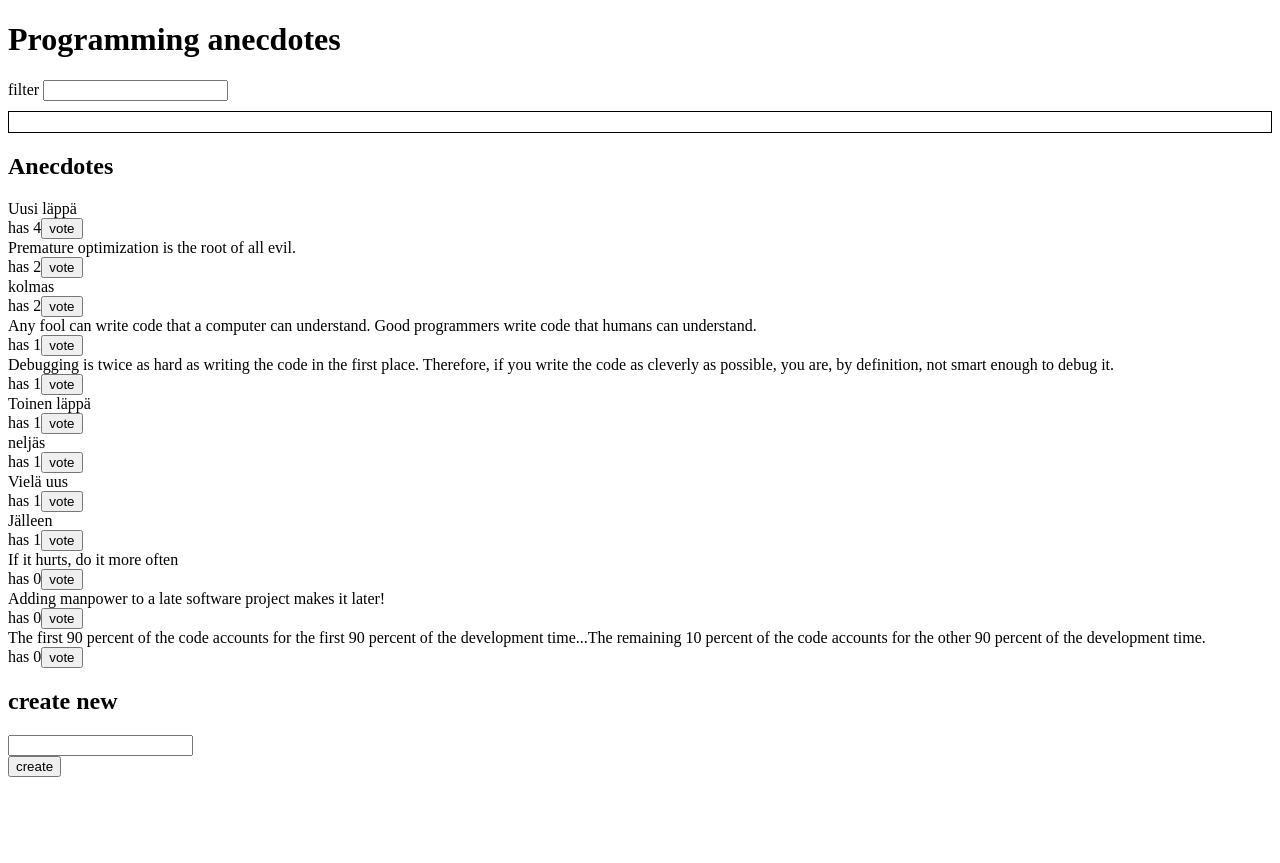
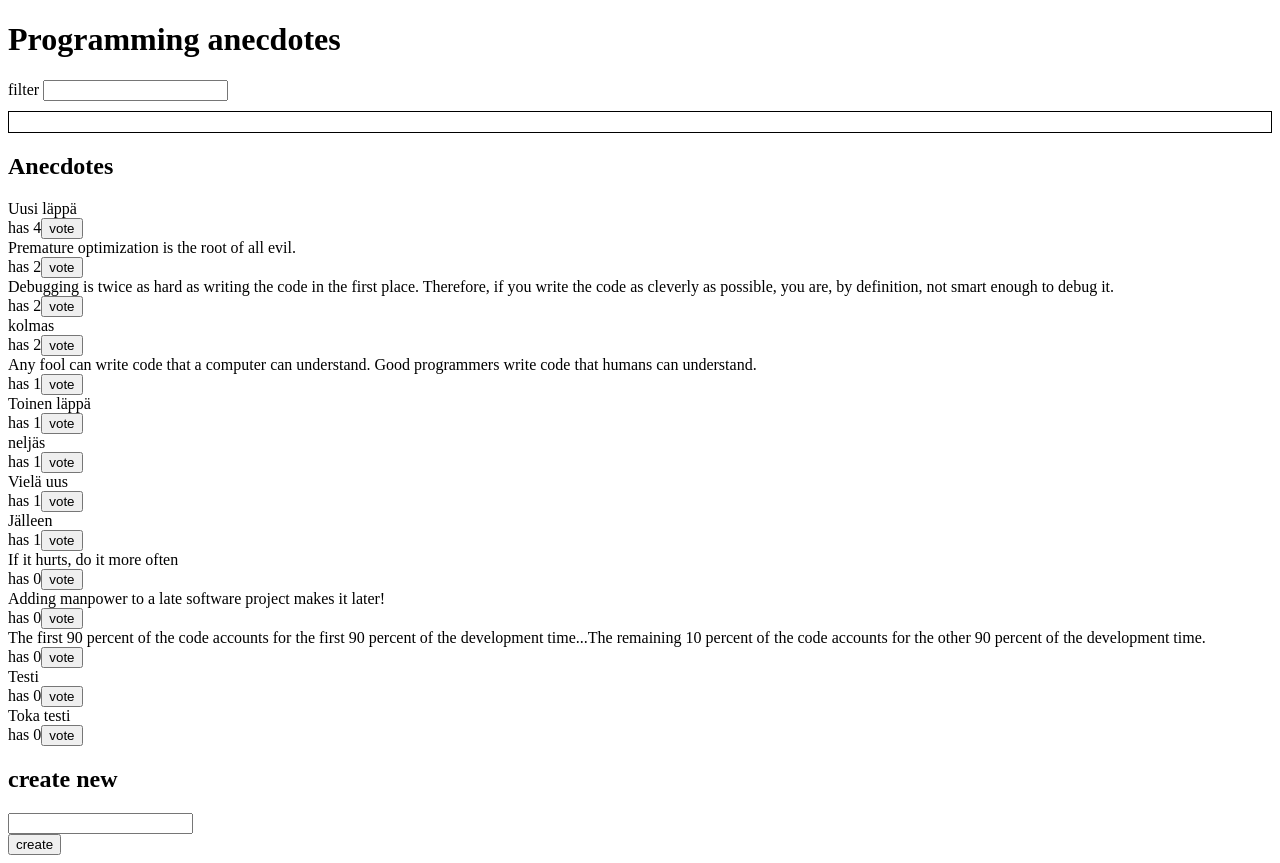
Before and after one commit to pekoe09/fullstack, a React (Create React App) app in the folder osa6_harj_1-23/: page / in a window 1280 px wide. Before the commit the page ends 800 px from the top, so only its background shows below. Built offline with nearby package versions, Linux system fonts and the light colour scheme; data requests are answered from the project's data file; the HTML template or start-up script is replaced by a standard one.

Commit message:
Tehtävä 6.15

```diff
--- a/osa6_harj_1-23/db.json
+++ b/osa6_harj_1-23/db.json
@@ -28,7 +28,7 @@
     {
       "content": "Debugging is twice as hard as writing the code in the first place. Therefore, if you write the code as cleverly as possible, you are, by definition, not smart enough to debug it.",
       "id": "98312",
-      "votes": 1
+      "votes": 2
     },
     {
       "content": "Uusi läppä",
@@ -59,6 +59,16 @@
       "content": "Jälleen",
       "votes": 1,
       "id": "gsaze9b"
+    },
+    {
+      "content": "Testi",
+      "votes": 0,
+      "id": "n3Prnat"
+    },
+    {
+      "content": "Toka testi",
+      "votes": 0,
+      "id": "aWmOcrP"
     }
   ]
 }
--- a/osa6_harj_1-23/src/components/AnecdoteForm.js
+++ b/osa6_harj_1-23/src/components/AnecdoteForm.js
@@ -1,6 +1,6 @@
 import React from 'react'
 import { createAnecdote } from '../reducers/anecdoteReducer'
-import { notificationSetting, notificationClearing } from '../reducers/notificationReducer'
+import { notify } from '../reducers/notificationReducer'
 import { connect } from 'react-redux'
 
 class AnecdoteForm extends React.Component {
@@ -9,11 +9,7 @@ class AnecdoteForm extends React.Component {
     const content = e.target.anecdote.value
     e.target.anecdote.value = ''
     this.props.createAnecdote(content)
-
-    this.props.notificationSetting(`you added '${content}'`)
-    setTimeout(() => {
-      this.props.notificationClearing()
-    }, 5000)
+    this.props.notify(`you added '${content}'`, 5)
   }
   render() {
     return (
@@ -30,7 +26,7 @@ class AnecdoteForm extends React.Component {
 
 const ConnectedAnecdoteForm = connect(
   null,
-  { createAnecdote, notificationSetting, notificationClearing }
+  { createAnecdote, notify }
 )(AnecdoteForm)
 
 export default ConnectedAnecdoteForm
--- a/osa6_harj_1-23/src/components/AnecdoteList.js
+++ b/osa6_harj_1-23/src/components/AnecdoteList.js
@@ -1,17 +1,13 @@
 import React from 'react'
 import { voteAnecdote } from '../reducers/anecdoteReducer'
-import { notificationSetting, notificationClearing } from '../reducers/notificationReducer'
+import { notify } from '../reducers/notificationReducer'
 import { connect } from 'react-redux'
 
 class AnecdoteList extends React.Component {
   handleVote = async (anecdote) => {
     const votedAnecdote = { ...anecdote, votes: anecdote.votes + 1 }
     this.props.voteAnecdote(votedAnecdote)
-
-    this.props.notificationSetting(`you voted '${anecdote.content}'`)
-    setTimeout(() => {
-      this.props.notificationClearing()
-    }, 5000)
+    this.props.notify(`you voted '${anecdote.content}'`, 5)
   }
 
   render() {
@@ -51,7 +47,7 @@ const mapStateToProps = (store) => {
 
 const ConnectedAnecdoteList = connect(
   mapStateToProps,
-  { voteAnecdote, notificationSetting, notificationClearing }
+  { voteAnecdote, notify }
 )(AnecdoteList)
 
 export default ConnectedAnecdoteList
--- a/osa6_harj_1-23/src/reducers/notificationReducer.js
+++ b/osa6_harj_1-23/src/reducers/notificationReducer.js
@@ -9,16 +9,15 @@ const notificationReducer = (store = '', action) => {
   }
 }
 
-export const notificationSetting = (notification) => {
-  return {
-    type: 'SET_NOTIFICATION',
-    notification
-  }
-}
-
-export const notificationClearing = () => {
-  return {
-    type: 'CLEAR'
+export const notify = (notification, timeout) => {
+  return async (dispatch) => {
+    await dispatch({
+      type: 'SET_NOTIFICATION',
+      notification
+    })
+    setTimeout(() => {
+      dispatch({ type: 'CLEAR' })
+    }, timeout * 1000)
   }
 }
 
```
